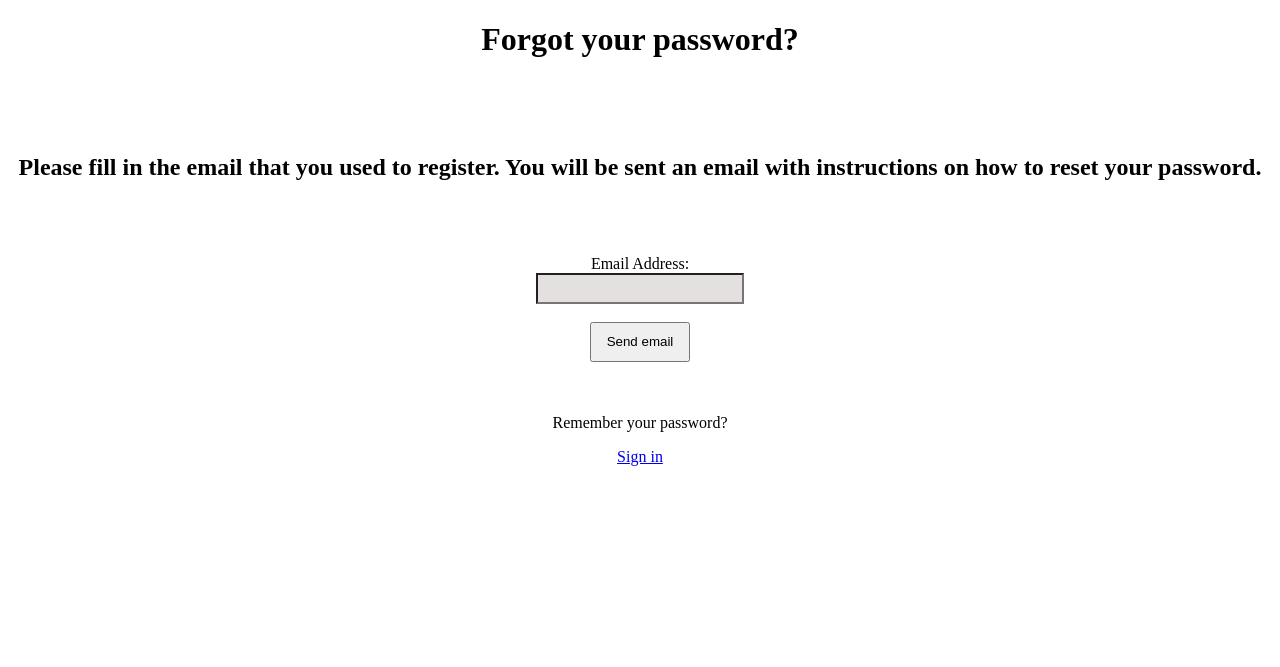
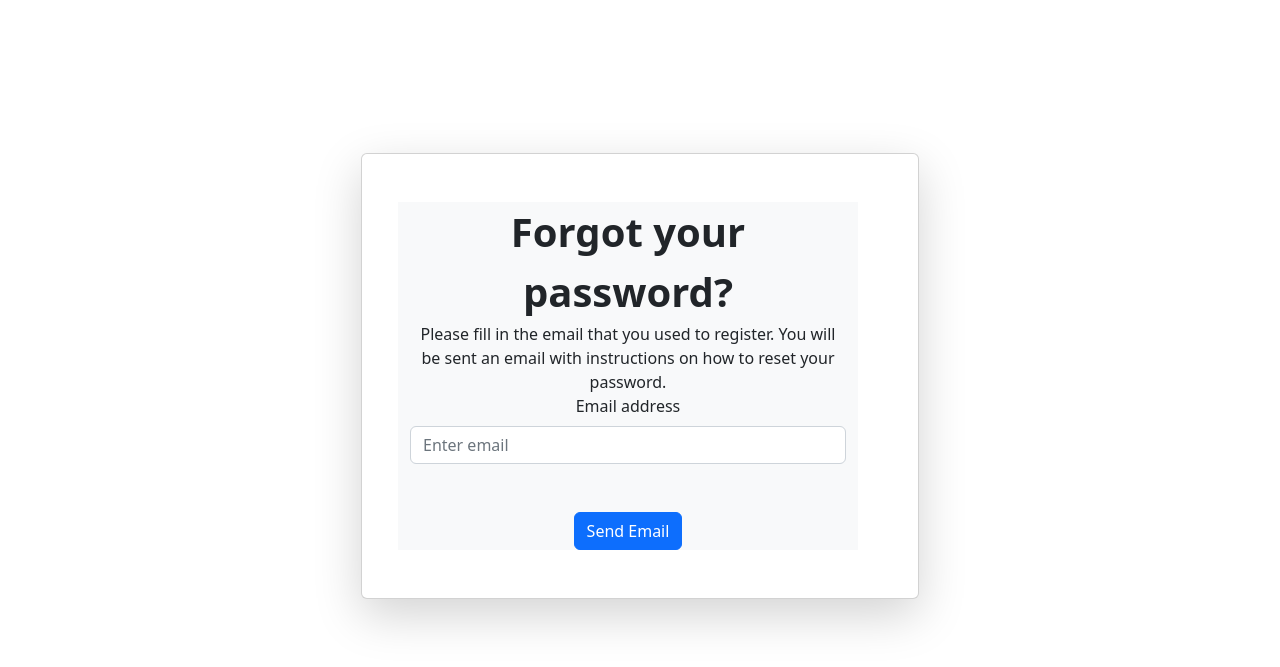
Before and after one commit to NcebaZA/Safety-and-maintanance, a Flask app: template templates/forgot-password1.html in a window 1280 px wide. Shown: the top 667 px of the page. Run offline with Flask 2, Linux system fonts and the light colour scheme; the template is opened without the code that fills it, so the values that code supplies are empty; some libraries are stand-ins or nearby versions.

Commit message:
Added render template and bootstrap to forgot pass

```diff
--- a/main.py
+++ b/main.py
@@ -1,4 +1,4 @@
-from flask import Flask
+from flask import Flask, render_template
 from flask_sqlalchemy import SQLAlchemy
 from models import *
 
@@ -47,7 +47,13 @@ def get_users():
     return f"These are users in the system {listUser}"
 
 
+@app.route("/forgot_password")
+def forgot_password():
+     return render_template("forgot-password1.html")
 
+@app.route("/issues_table")
+def show_issues_table():
+     return render_template("issues_table.html")
 
 
 
--- a/templates/base.html
+++ b/templates/base.html
@@ -1,32 +1,24 @@
 <!DOCTYPE html>
 <html lang="en">
+
 <head>
     <meta charset="UTF-8">
     <meta http-equiv="X-UA-Compatible" content="IE=edge">
     <meta name="viewport" content="width=device-width, initial-scale=1.0">
-    <link href="https://cdn.jsdelivr.net/npm/bootstrap@5.2.3/dist/css/bootstrap.min.css" rel="stylesheet" integrity="sha384-rbsA2VBKQhggwzxH7pPCaAqO46MgnOM80zW1RWuH61DGLwZJEdK2Kadq2F9CUG65" crossorigin="anonymous">
+    <link href="https://cdn.jsdelivr.net/npm/bootstrap@5.2.3/dist/css/bootstrap.min.css" rel="stylesheet"
+        integrity="sha384-rbsA2VBKQhggwzxH7pPCaAqO46MgnOM80zW1RWuH61DGLwZJEdK2Kadq2F9CUG65" crossorigin="anonymous">
     {% block head %}{% endblock %}
     <title>{% block title %}{% endblock %}</title>
 </head>
+
 <body>
-    <script src="https://cdn.jsdelivr.net/npm/bootstrap@5.2.3/dist/js/bootstrap.bundle.min.js" integrity="sha384-kenU1KFdBIe4zVF0s0G1M5b4hcpxyD9F7jL+jjXkk+Q2h455rYXK/7HAuoJl+0I4" crossorigin="anonymous"></script>
+    <script src="https://cdn.jsdelivr.net/npm/bootstrap@5.2.3/dist/js/bootstrap.bundle.min.js"
+        integrity="sha384-kenU1KFdBIe4zVF0s0G1M5b4hcpxyD9F7jL+jjXkk+Q2h455rYXK/7HAuoJl+0I4"
+        crossorigin="anonymous"></script>
+    <div>
+        {% block content %} {% endblock %}
 
-    {% block content %} {% endblock %}
-     <!-- This is the basic html template that you all can use for your different pages/screen.
+    </div>
+</body>
 
-    I have initialized bootstrap and all the neccessary resources. To inherit this template please use the following for your screen.....
--------------------------------------------------------------------------------------
-    {%extends "base.html" %}                                                        |
-                                                                                    |
-    {% block title %}                                                               |
-        """Add the title of the page you are working on here"""                     |
-    {% endblock %}                                                                  |
-                                                                                    |
-    {%block content% }                                                              |
-        """Add the body of your screen here"""                                      |
-    {% endblock %}                                                                  |
-                                                                                    |
--------------------------------------------------------------------------------------
-    -->
-</body>
 </html>
--- a/templates/forgot-password1.html
+++ b/templates/forgot-password1.html
@@ -1,30 +1,28 @@
-<!DOCTYPE html>
-<html><body>
+{% extends "base.html" %}
+{% block title %}Forgot Password {% endblock %}
 
-<div style="text-align: center;">
+{% block content %}
 
-<h1>Forgot your password?</h1>
-<br>
-<br>
-<br>
-<h2>Please fill in the email that you used to
-    register. You will be sent an email with
-    instructions on how to reset your password.</h2>
-<br>
-<br>
-<br>
- <div><label for="name">Email Address:</label></div>
-<input type="text" id="name" name="name" style="width: 200px; height: 25px; background-color: rgb(228, 224, 224)">
-<br>
-<br>
-<div><button style="width: 100px; height: 40px;">Send email</button>
+<div class=" container-md position-absolute top-50 start-50 translate-middle ">
+    <div style="text-align: center;" class=" vertical-center-row mx-auto py-5 px-5 w-50 card container-md shadow-lg p-3 mb-5 bg-body rounded  ">
+        <div class="row col-lg-12 bg-light text-center  ">
+
+            <div class="fs-1 fw-semibold">Forgot your password?</div>
+            <div class="text-center text-wrap">Please fill in the email that you used to
+                register. You will be sent an email with
+                instructions on how to reset your password.</div>
+            <br>
+            <br>
+            <br>
+            <form>
+                <div class="form-group">
+                    <label for="exampleInputEmail1" class="mb-2">Email address</label>
+                    <input type="email" class="form-control" id="exampleInputEmail1" aria-describedby="emailHelp"
+                        placeholder="Enter email">
+
+                    <button type="submit" class=" mt-5 btn btn-primary">Send Email</button>
+            </form>
+        </div>
+    </div>
 </div>
-<br>
-<br>
-
-<p>Remember your password? <div> <a href="login.html">Sign in</a></div></p>
-
-
-
-</div>
-</body></html>
+{% endblock %}
--- a/templates/issues_table.html
+++ b/templates/issues_table.html
@@ -21,7 +21,7 @@
 {% block gallery %}
 <div class="container-fluid">
     <div class="col-10 mx-auto">
-        {% include 'filters_bar.html' %}
+
         <table class="table table-hover">
             <thead>
                 <tr>
@@ -35,7 +35,7 @@
             </thead>
             <tbody>
                 <!-- Each instance of "issue_card.html" will be stored here -->
-                {% include 'gallery_item.html' %}
+                {% include "issue_card.html" %}
             </tbody>
         </table>
     </div>
```
